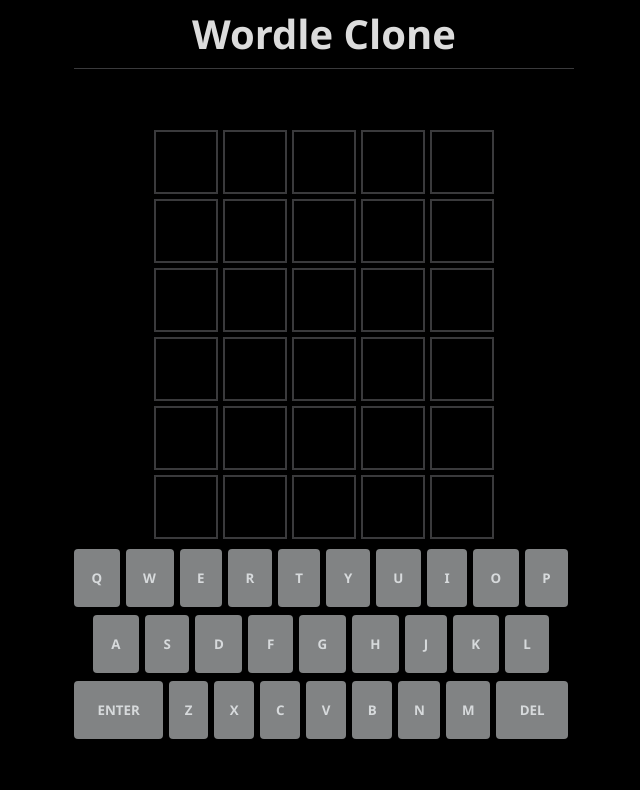
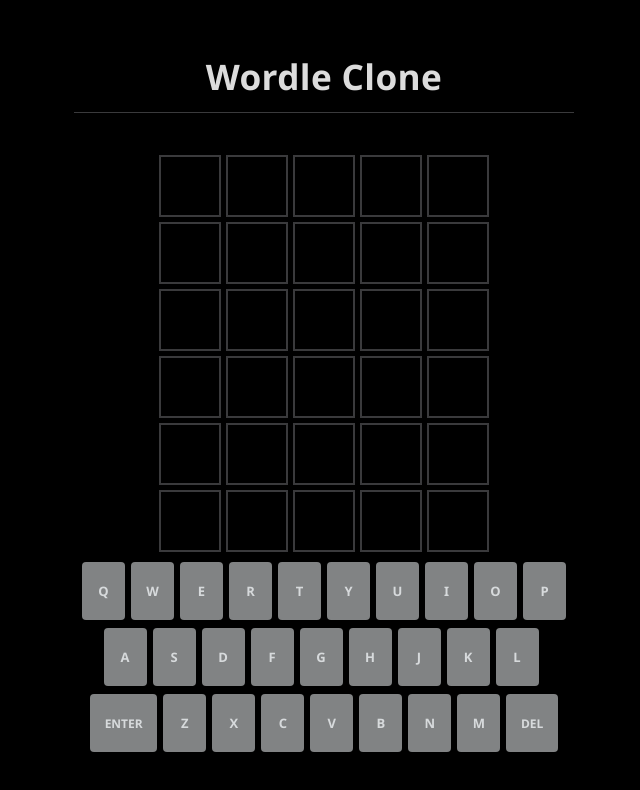
Before and after one commit to ngrosso1/wordle_clone, a website: page index.html in a window 1280 px wide. Shown: the whole page, without its empty margins (316-956 px from the left). Drawn offline with nearby package versions, Linux system fonts and the light colour scheme.

```diff
--- a/css/main.css
+++ b/css/main.css
@@ -1,93 +1,98 @@
-*{
+* {
     margin: 0;
     padding: 0;
+    box-sizing: border-box;
 }
-
-html, body{
+html, body {
     height: 100%;
     font-family: 'Segoe UI', Tahoma, Geneva, Verdana, sans-serif;
+    background-color: black;
+    overflow: hidden;
 }
-
-#wordle_container{
+#wordle_container {
     display: flex;
-    background-color: black;
-    height: 100%;
+    flex-direction: column;
+    align-items: center;
+    height: 100vh;
     width: 100%;
     position: relative;
-    align-items: center;
-    flex-direction: column;
 }
-
+/* ---------------- Header ---------------- */
 header {
+    width: 100%;
     border-bottom: 1px solid rgb(58, 58, 60);
+    text-align: center;
+    padding: 0.75rem 0;
+    flex-shrink: 0;
 }
-
 .wordle_title {
     color: gainsboro;
-    font-size: 2.5em;
+    font-size: 2.2em;
     font-weight: bold;
-    margin: 0.4rem 0 0.4rem 0;
-    text-align: center;
-    font-family: 'Segoe UI', Tahoma, Geneva, Verdana, sans-serif;
+    margin: 0;
+    letter-spacing: 0.01em;
 }
-
+/* ---------------- Game Board ---------------- */
 #wordle_game {
-    display: flex;
-    flex-direction: column;
-    height: 100%;
-    width: 100%;
-    max-width: 500px;
-}
-
-#board_container{
     display: flex;
     flex-direction: column;
     align-items: center;
     justify-content: center;
+    width: 100%;
+    max-width: 500px;
     flex-grow: 1;
-    overflow: hidden;
+    padding: 0;
+    gap: 2rem; /* Good spacing between board and keyboard */
 }
-
+#board_container {
+    display: flex;
+    flex-direction: column;
+    align-items: center;
+    justify-content: center;
+    flex-shrink: 0;
+}
 #board {
     display: grid;
     grid-template-columns: repeat(5, 1fr);
     grid-gap: 5px;
     padding: 10px;
-    box-sizing: border-box;
 }
-
 .squares {
     border: 2px solid rgb(58, 58, 60);
-    min-width: 60px;
-    min-height: 60px;
-    font-size: 50px;
+    width: 62px;
+    height: 62px;
+    font-size: 32px;
     font-weight: bold;
     color: gainsboro;
     text-transform: uppercase;
     display: flex;
     justify-content: center;
     align-items: center;
-
 }
-
-#keyboard_container{
-    height: 200px;
+/* ---------------- Keyboard ---------------- */
+#keyboard_container {
     width: 100%;
+    max-width: 484px; /* Slightly narrower than board container */
+    flex-shrink: 0;
+    padding: 0 8px 8px 8px;
 }
-
 .keys {
     display: flex;
     width: 100%;
+    justify-content: center;
     margin: 0 auto 8px;
     touch-action: manipulation;
 }
-
+.keys:last-child {
+    margin-bottom: 0;
+}
 .keys button {
     font-family: inherit;
     font-weight: bold;
+    font-size: 13px;
     border: 0;
-    padding: 0;
     height: 58px;
+    min-width: 43px;
     cursor: pointer;
     background-color: rgb(129, 131, 132);
     color: rgb(215, 218, 220);
@@ -97,11 +102,36 @@
     border-radius: 4px;
     user-select: none;
 }
-
+.keys button:last-child {
+    margin-right: 0;
+}
 .keys button.wide_button {
     flex-grow: 1.5;
+    font-size: 12px;
+    padding: 0 12px;
 }
-
 .spacer_half {
     flex-grow: 0.5;
 }
+
+/* Responsive adjustments for smaller screens */
+@media (max-height: 700px) {
+    .wordle_title {
+        font-size: 1.8em;
+    }
+    header {
+        padding: 0.5rem 0;
+    }
+    .squares {
+        width: 56px;
+        height: 56px;
+        font-size: 28px;
+    }
+    .keys button {
+        height: 52px;
+        font-size: 12px;
+    }
+    #wordle_game {
+        gap: 1.5rem;
+    }
+}
```
Also changed, not shown: js/main.js.
